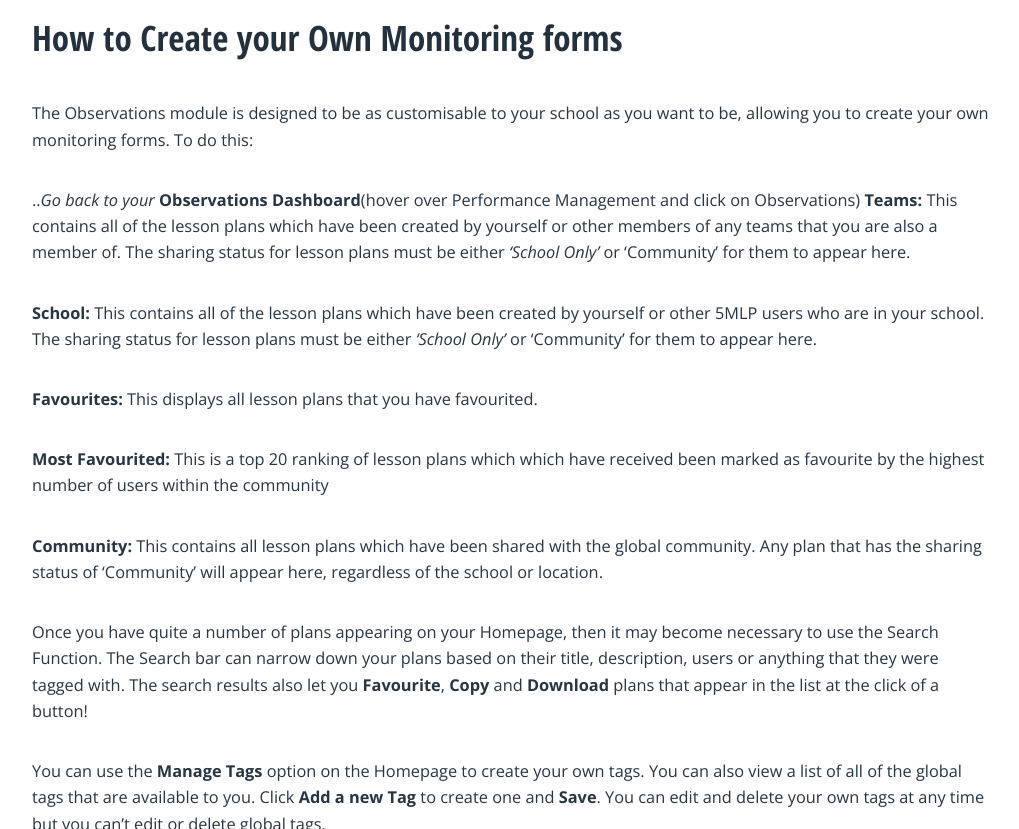
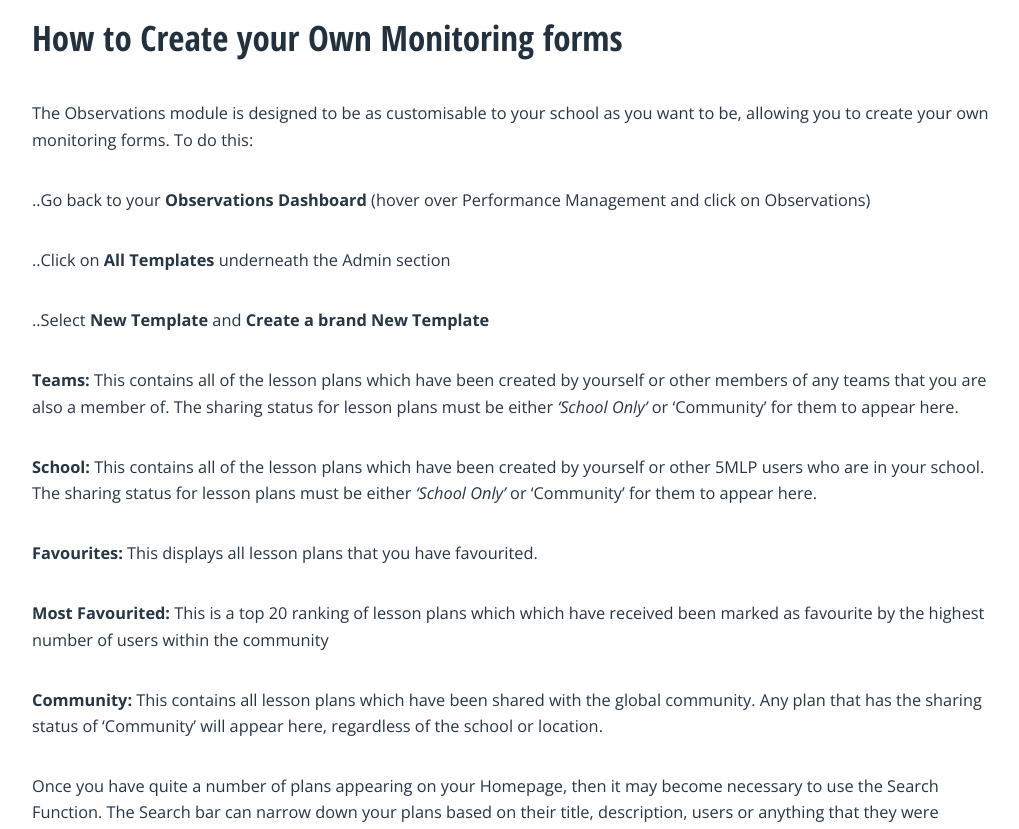
Before and after one commit to angelsolutions/5minutelessonplan, a Jekyll site: the page built from observations.md, in a window 1280 px wide and 900 px high, scrolled down 1529 px, cut to the strip 71-900 px from the top of the window. Shown: the whole strip, without its empty margins (128-1147 px from the left). Built offline with Jekyll 4.4.1, drawn with Linux system fonts in a browser that asks for light colours; nearby versions of some CDN libraries; comment, search, counter and statistics services are not loaded.

Commit message:
Update observations.md

```diff
--- a/observations.md
+++ b/observations.md
@@ -24,7 +24,12 @@ This will show you the judgements included in the monitoring form, the grade sca
 The Observations module is designed to be as customisable to your school as you want to be, allowing you to create your own monitoring forms.
 To do this:
 
-..*Go back to your* **Observations Dashboard**(hover over Performance Management and click on Observations)
+..Go back to your **Observations Dashboard** (hover over Performance Management and click on Observations)
+
+..Click on **All Templates** underneath the Admin section
+
+..Select **New Template** and **Create a brand New Template**
+
 **Teams:** This contains all of the lesson plans which have been created by yourself or other members of any teams that you are also a member of. The sharing status for lesson plans must be either <q>School Only</q> or ‘Community’ for them to appear here.
 
 **School:** This contains all of the lesson plans which have been created by yourself or other 5MLP users who are in your school. The sharing status for lesson plans must be either <q>School Only</q> or ‘Community’ for them to appear here.
```
